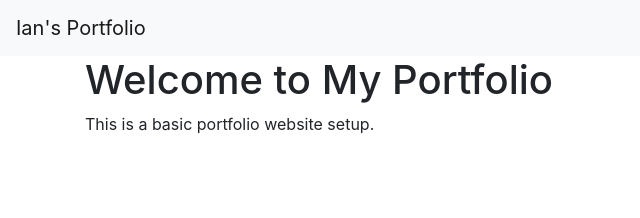
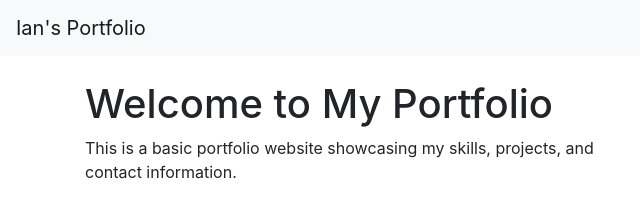
Before and after one commit to Ogadah-dev/Ian-s-Portfolio-website, a website: page views/index.html in a window 1280 px wide. Shown: the whole page, without its empty margins (0-640 px from the left). Drawn offline with nearby package versions, Linux system fonts and the light colour scheme.

Commit message:
add more content to the homepage

```diff
--- a/views/index.html
+++ b/views/index.html
@@ -10,10 +10,19 @@
 <body>
     <nav class="navbar navbar-expand-lg navbar-light bg-light">
         <a class="navbar-brand" href="#">Ian's Portfolio</a>
+        <!-- Add navigation links if needed -->
     </nav>
-    <div class="container">
-        <h1>Welcome to My Portfolio</h1>
-        <p>This is a basic portfolio website setup.</p>
+    <div class="container mt-4">
+        <div class="row">
+            <div class="col-md-6">
+                <h1>Welcome to My Portfolio</h1>
+                <p>This is a basic portfolio website showcasing my skills, projects, and contact information.</p>
+                <!-- Add more sections as needed -->
+            </div>
+            <div class="col-md-6">
+                <!-- Add a contact form, portfolio showcase, or any other content -->
+            </div>
+        </div>
     </div>
     <script src="https://code.jquery.com/jquery-3.5.1.slim.min.js"></script>
     <script src="https://cdn.jsdelivr.net/npm/@popperjs/core@2.5.4/dist/umd/popper.min.js"></script>
```
